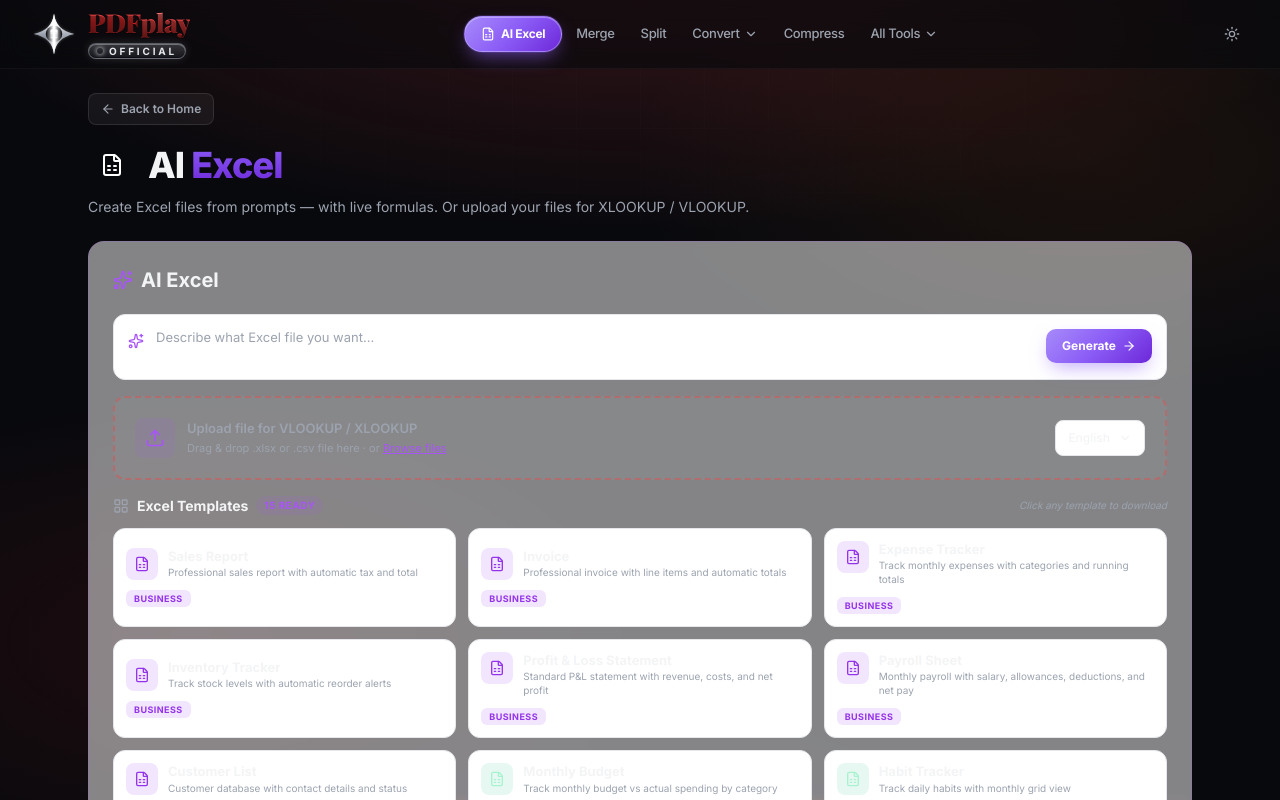
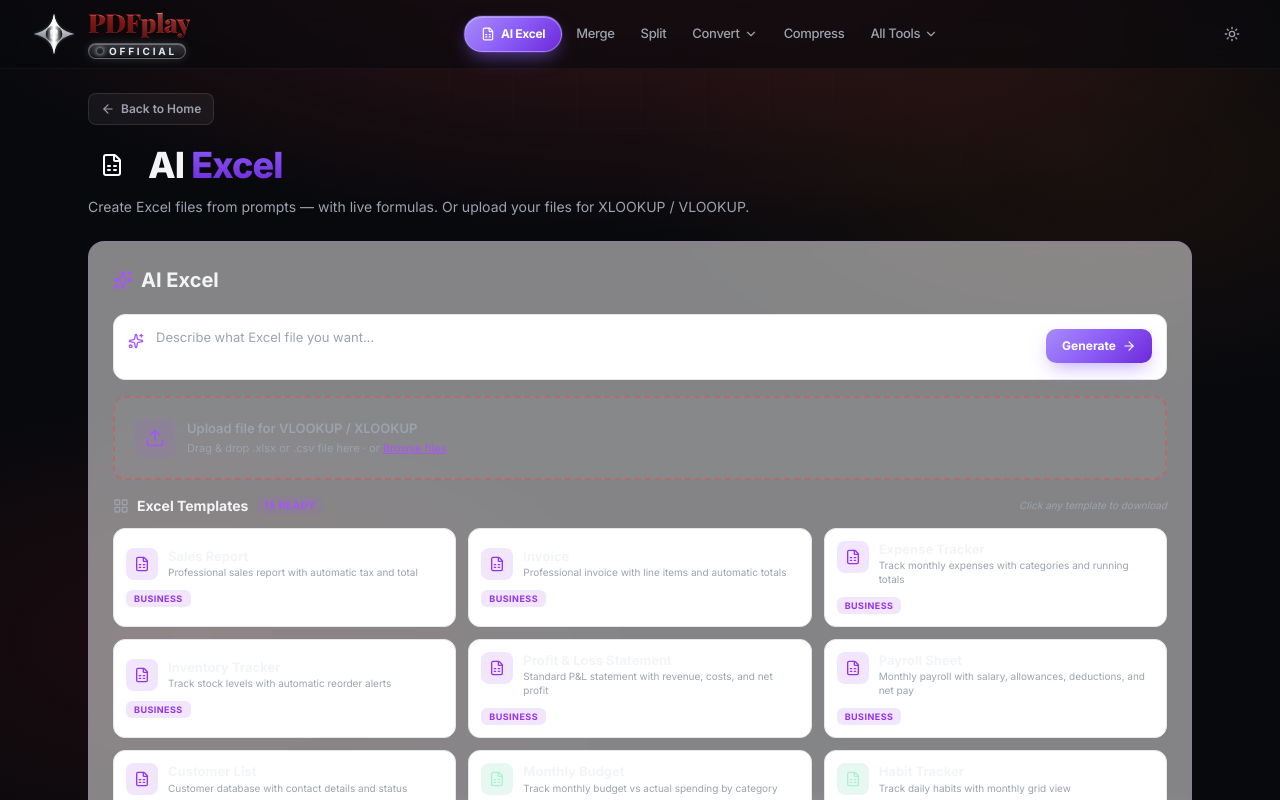
Before and after one commit to Ashuu5/PDFPLayOfficial, a React (Vite) app: page /ai-excel in a window 1280 px wide. Shown: the top 800 px of the page. Built offline with nearby package versions, Linux system fonts and the light colour scheme.

Commit message:
Remove language dropdown from AI Excel

```diff
--- a/src/pages/AIExcel/ExcelPanel.tsx
+++ b/src/pages/AIExcel/ExcelPanel.tsx
@@ -2,7 +2,6 @@
 import {
   Sparkles,
   Upload,
-  ChevronDown,
   ArrowRight,
   LayoutGrid,
   FileSpreadsheet,
@@ -18,8 +17,6 @@
 
 export default function ExcelPanel() {
   const [prompt, setPrompt] = useState('');
-  const [language, setLanguage] = useState('English');
-  const [langOpen, setLangOpen] = useState(false);
   const [files, setFiles] = useState<ParsedFile[]>([]);
   const [isGenerating, setIsGenerating] = useState(false);
   const [modalOpen, setModalOpen] = useState(false);
@@ -28,8 +25,6 @@
   const [successMessage, setSuccessMessage] = useState<string | null>(null);
 
   const fileInputRef = useRef<HTMLInputElement>(null);
-
-  const languages = ['English', 'Urdu', 'Arabic', 'Spanish', 'French', 'Chinese'];
 
   // ============================================================
   // FILE UPLOAD
@@ -121,7 +116,7 @@
       }
 
       setError(
-        'Could not detect a formula or template. Try: "50 bando ki sales report banao" or mention a formula like XLOOKUP, SUM, VLOOKUP, IF, etc.'
+        'Could not detect a formula or template. Try mentioning a formula like XLOOKUP, SUM, VLOOKUP, IF, or describe a template like "sales report".'
       );
       return;
     }
@@ -166,7 +161,11 @@
   // ============================================================
   // DOWNLOAD TEMPLATE (direct)
   // ============================================================
-  const downloadTemplate = async (templateId: string, templateName: string, fileName: string) => {
+  const downloadTemplate = async (
+    templateId: string,
+    templateName: string,
+    fileName: string
+  ) => {
     setIsGenerating(true);
     setError(null);
     setSuccessMessage(null);
@@ -244,8 +243,7 @@
           className="hidden"
           onChange={(e) => handleFileUpload(e.target.files)}
         />
-        <div className="flex flex-col sm:flex-row sm:items-center gap-4">
-          <div className="flex items-center gap-3 flex-1">
+        <div className="flex items-center gap-3">
           <div className="w-10 h-10 rounded-lg bg-purple-500/10 flex items-center justify-center shrink-0">
             <Upload className="w-5 h-5 text-purple-500 dark:text-purple-400" />
           </div>
@@ -259,44 +257,6 @@
                 Browse files
               </span>
             </p>
-            </div>
-          </div>
-
-          {/* Language dropdown */}
-          <div className="relative">
-            <button
-              onClick={(e) => {
-                e.stopPropagation();
-                setLangOpen(!langOpen);
-              }}
-              className="flex items-center gap-2 px-3 py-2 rounded-lg border border-gray-200 dark:border-white/10 bg-white dark:bg-white/[0.05] text-[12px] font-medium text-gray-700 dark:text-gray-300 hover:border-purple-400/50 transition-all"
-            >
-              {language}
-              <ChevronDown
-                className={`w-3.5 h-3.5 transition-transform ${langOpen ? 'rotate-180' : ''}`}
-              />
-            </button>
-            {langOpen && (
-              <div className="absolute top-full right-0 mt-1 w-32 rounded-lg border border-gray-200 dark:border-white/10 bg-white dark:bg-[#1a1a1f] shadow-2xl py-1 z-20">
-                {languages.map((l) => (
-                  <button
-                    key={l}
-                    onClick={(e) => {
-                      e.stopPropagation();
-                      setLanguage(l);
-                      setLangOpen(false);
-                    }}
-                    className={`block w-full text-left px-3 py-1.5 text-[12px] transition-colors ${
-                      language === l
-                        ? 'text-purple-500 bg-purple-500/10'
-                        : 'text-gray-600 dark:text-gray-400 hover:bg-gray-100 dark:hover:bg-white/5'
-                    }`}
-                  >
-                    {l}
-                  </button>
-                ))}
-              </div>
-            )}
           </div>
         </div>
 
@@ -364,7 +324,9 @@
           {allTemplates.map((template) => (
             <button
               key={template.id}
-              onClick={() => downloadTemplate(template.id, template.name, template.fileName)}
+              onClick={() =>
+                downloadTemplate(template.id, template.name, template.fileName)
+              }
               disabled={isGenerating}
               className="group text-left rounded-xl border border-gray-200 dark:border-white/10 bg-white dark:bg-white/[0.03] p-3 hover:border-purple-400/50 hover:shadow-[0_10px_30px_-15px_rgba(139,92,246,0.4)] transition-all disabled:opacity-60 disabled:cursor-not-allowed"
             >
```
Lines whose indentation alone changed are shown as unchanged.
